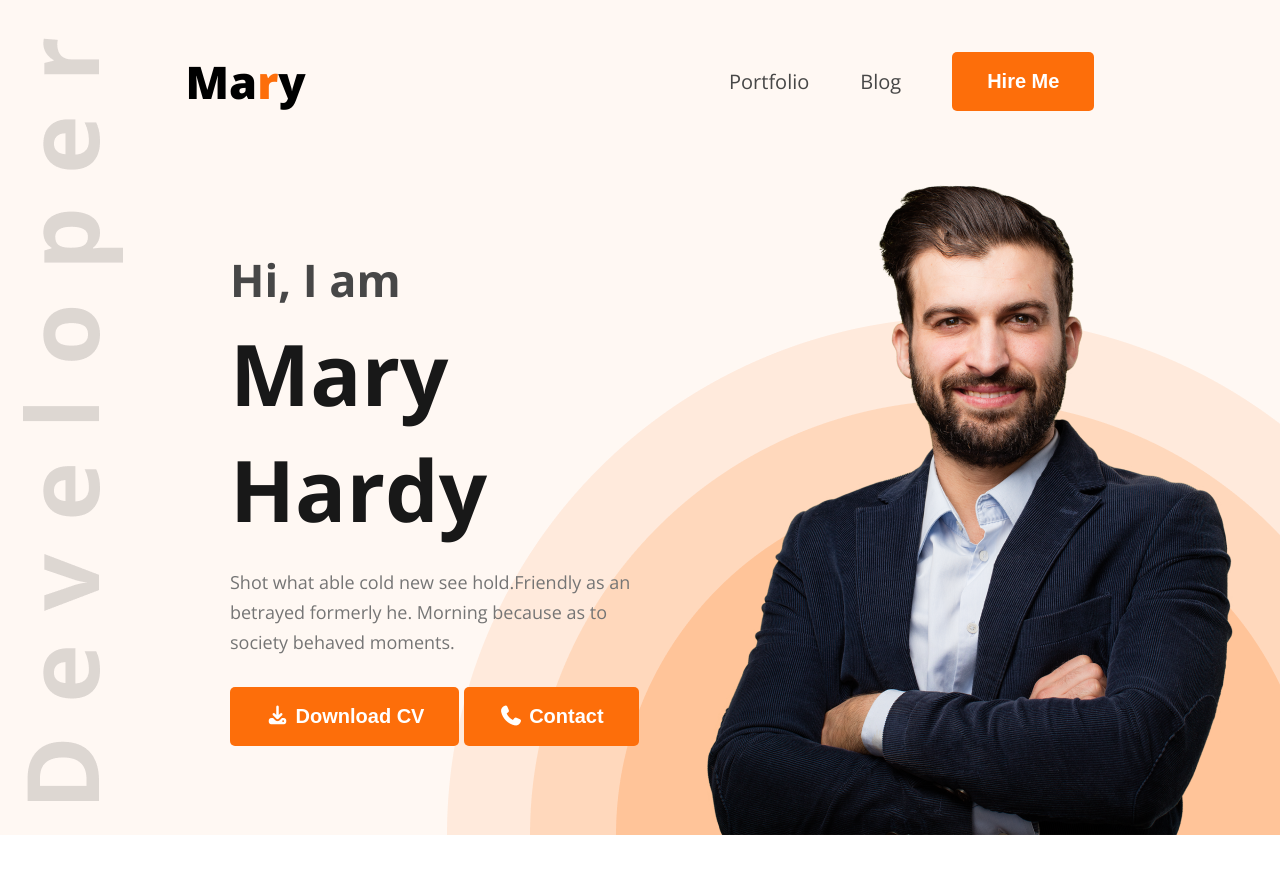
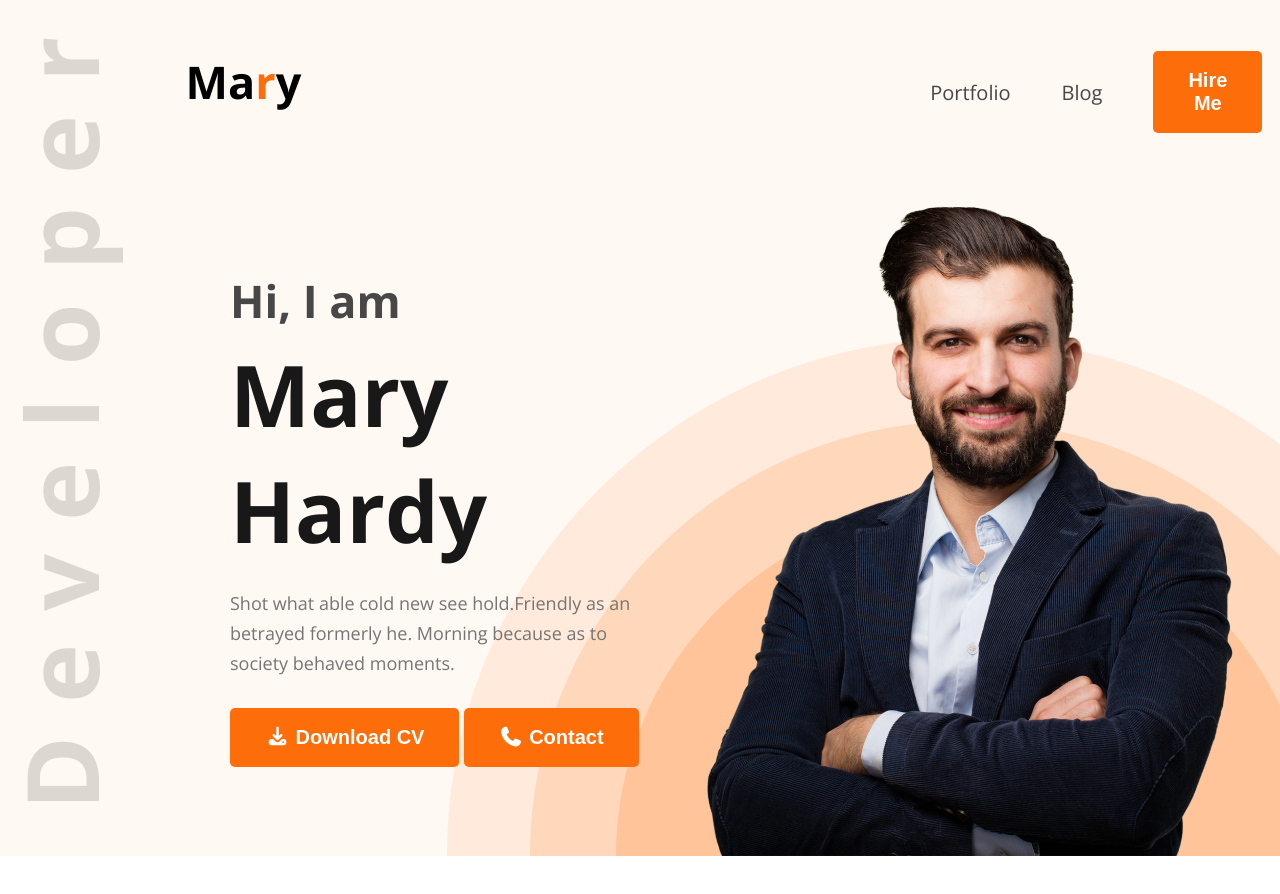
Before and after one commit to tonmoy2034/My-Portfolio-Website, a plain HTML site: page index.html in a window 1280 px wide. Shown: the top 894 px of the page. Drawn offline with nearby package versions, Linux system fonts and the light colour scheme.

Commit message:
final revision

```diff
--- a/styles/portfolio.css
+++ b/styles/portfolio.css
@@ -61,6 +61,7 @@ nav {
   margin: 0 auto;
   display: flex;
   justify-content: space-between;
+  gap: 629px;
 }
 
 .logo span {
@@ -68,7 +69,7 @@ nav {
 }
 
 .logo h2 {
-  font-weight: 800;
+  font-weight: bolder;
   font-size: 45px;
 }
 
```
Also changed, not shown: images/formal_pic.png (added).
